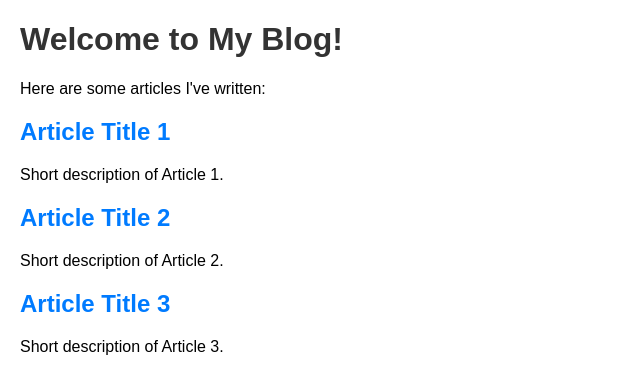
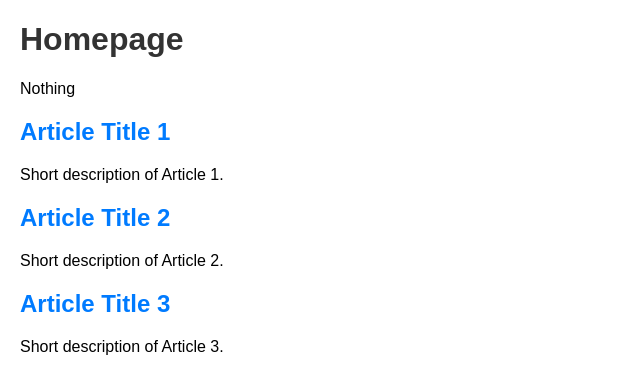
Before and after one commit to alton14/mysite, a plain HTML site: page index.html in a window 1280 px wide. Shown: the whole page, without its empty margins (0-640 px from the left). Drawn offline with Linux system fonts and the light colour scheme.

Commit message:
Update index.html

```diff
--- a/index.html
+++ b/index.html
@@ -3,7 +3,7 @@
 <head>
     <meta charset="UTF-8">
     <meta name="viewport" content="width=device-width, initial-scale=1.0">
-    <title>My Blog</title>
+    <title>Homepage</title>
     <style>
         body {
             font-family: Arial, sans-serif;
@@ -25,8 +25,8 @@
     </style>
 </head>
 <body>
-    <h1>Welcome to My Blog!</h1>
-    <p>Here are some articles I've written:</p>
+    <h1>Homepage</h1>
+    <p>Nothing</p>
 
     <div class="article">
         <h2><a href="article1.html">Article Title 1</a></h2>
```
